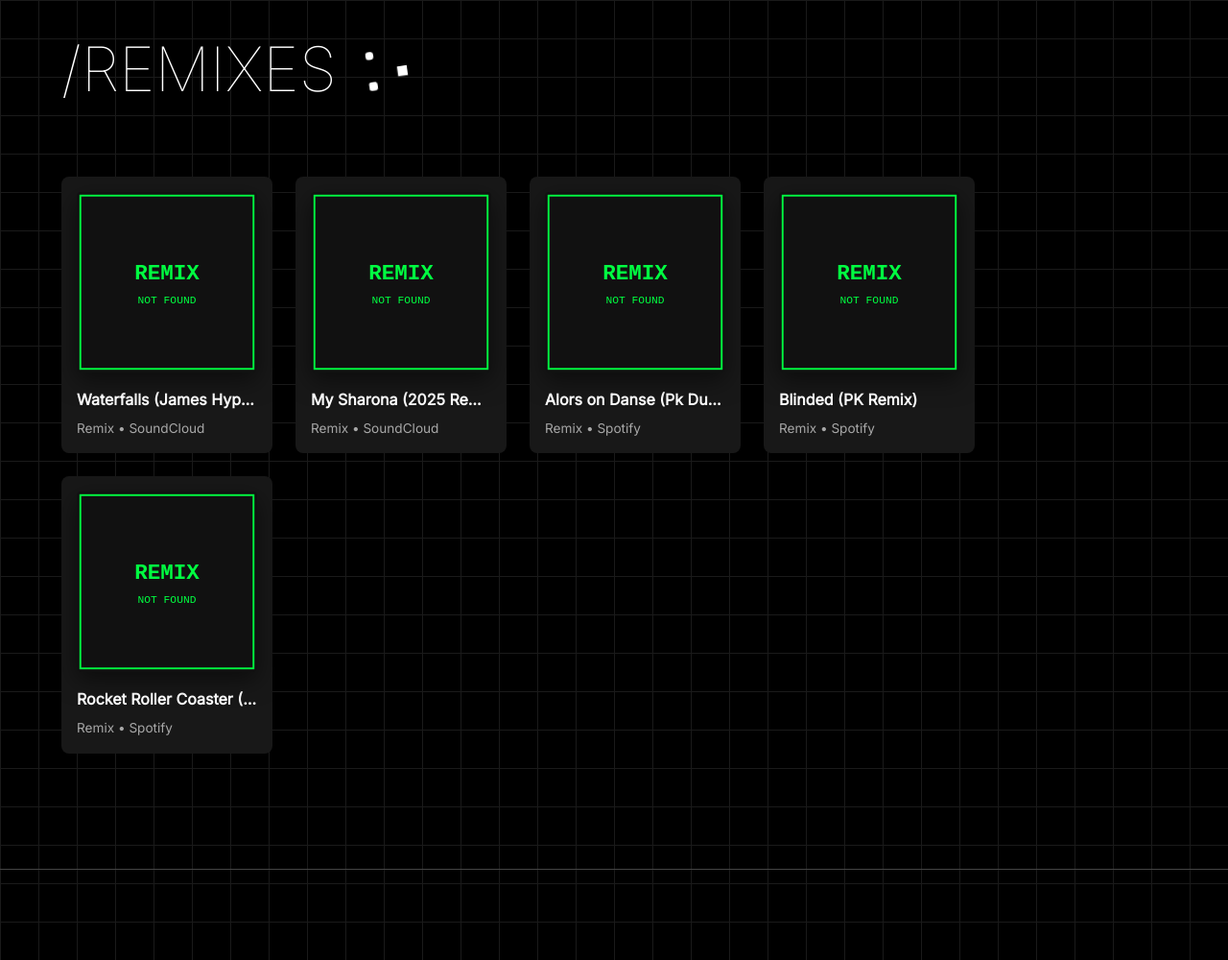
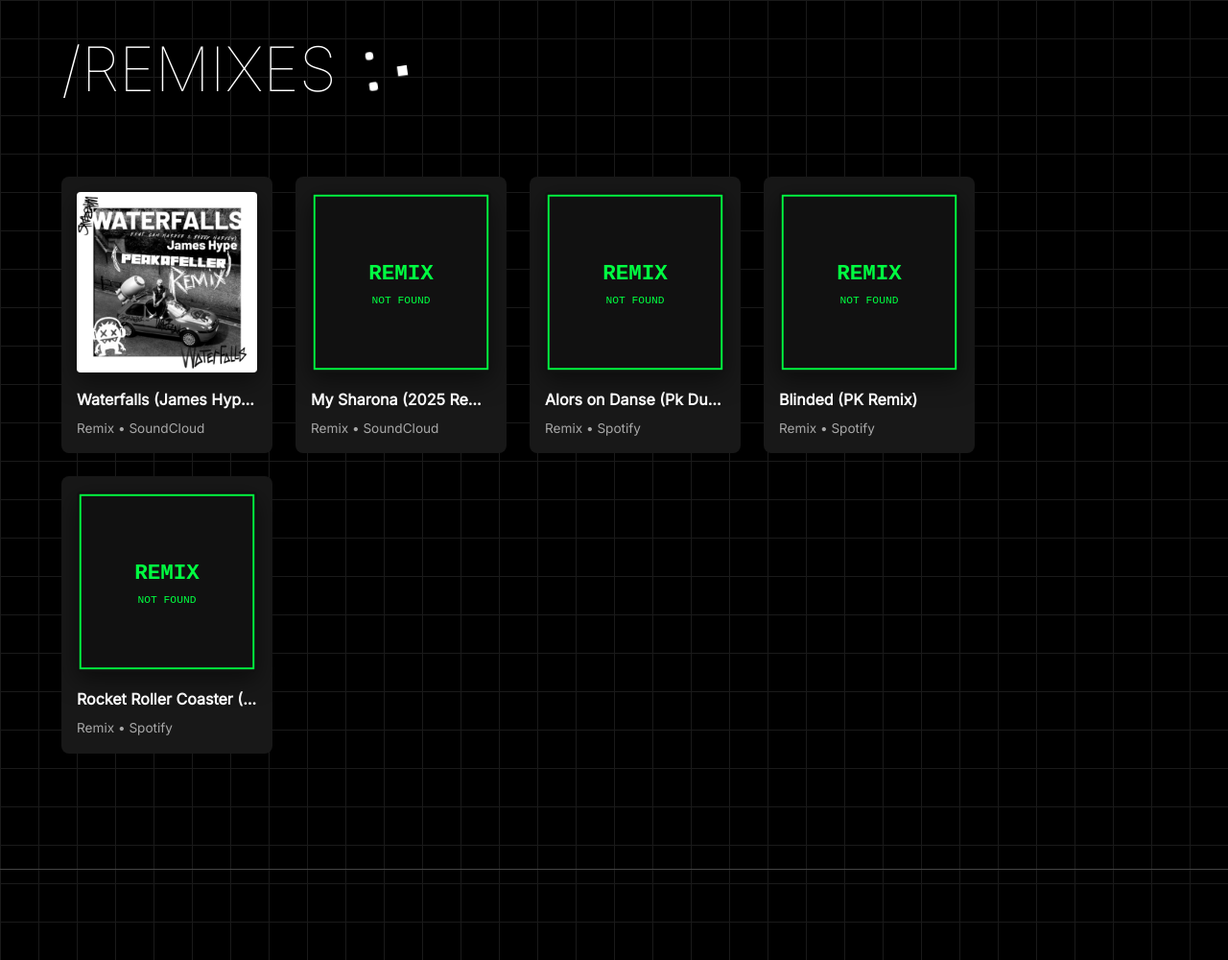
Before and after one commit to P34KPK/peakafeller-website, a website built with Vite: page index.html in a window 1280 px wide. Shown: the part 4160-5160 px from the top of the page at 96% size. Built offline with nearby package versions, Linux system fonts and the light colour scheme; animation ran at ten frames a second.

Commit message:
Add cover art for Waterfall remix

```diff
--- a/index.html
+++ b/index.html
@@ -502,7 +502,7 @@
             <div class="spotify-cover-wrap" style="position: relative;">
               <a href="https://soundcloud.com/peakafeller/waterfalls-feat-sam-harper" target="_blank"
                 style="display: block; width: 100%; height: 100%;">
-                <img src="./remix-placeholder.svg" alt="Waterfalls Cover" class="spotify-cover"
+                <img src="./waterfalls.png" alt="Waterfalls Cover" class="spotify-cover"
                   onerror="this.src='./remix-placeholder.svg'">
               </a>
               <button class="card-play-btn" data-source="soundcloud"
```
Also changed, not shown: waterfalls.png (added).
